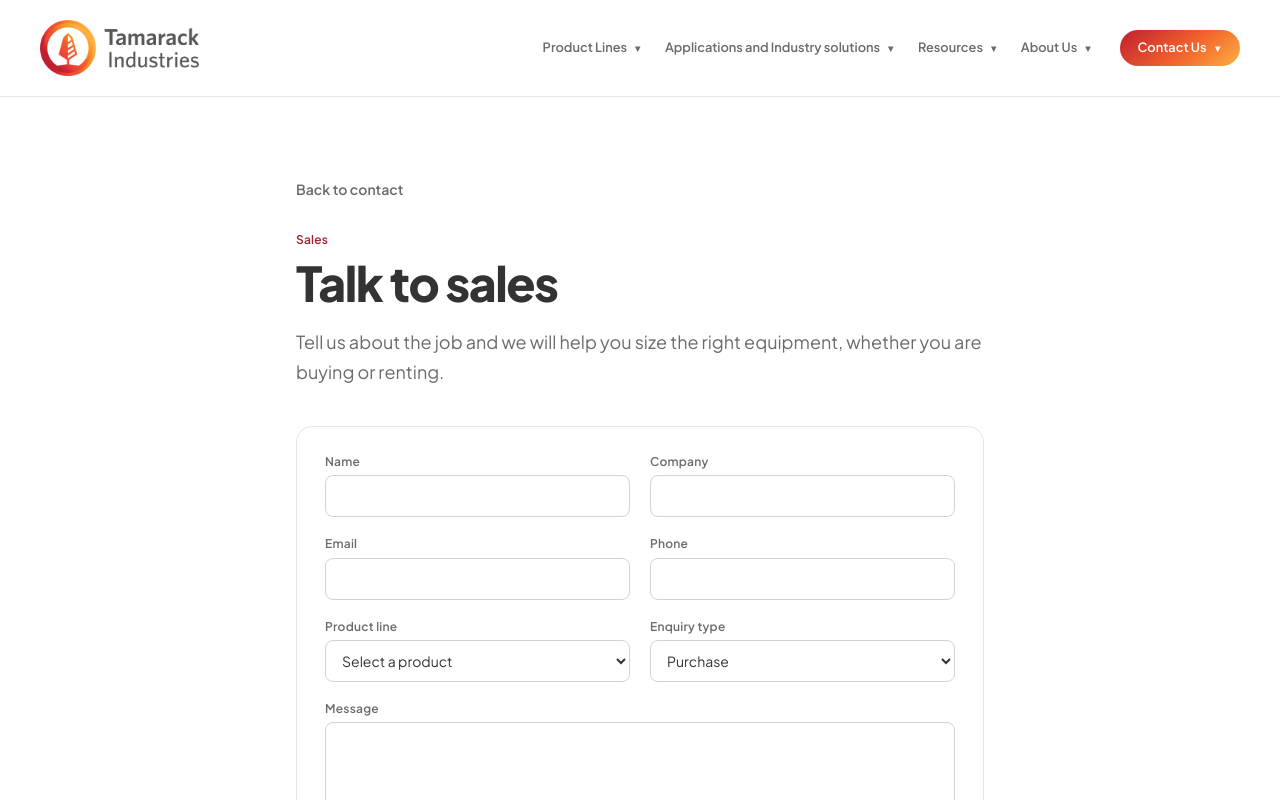
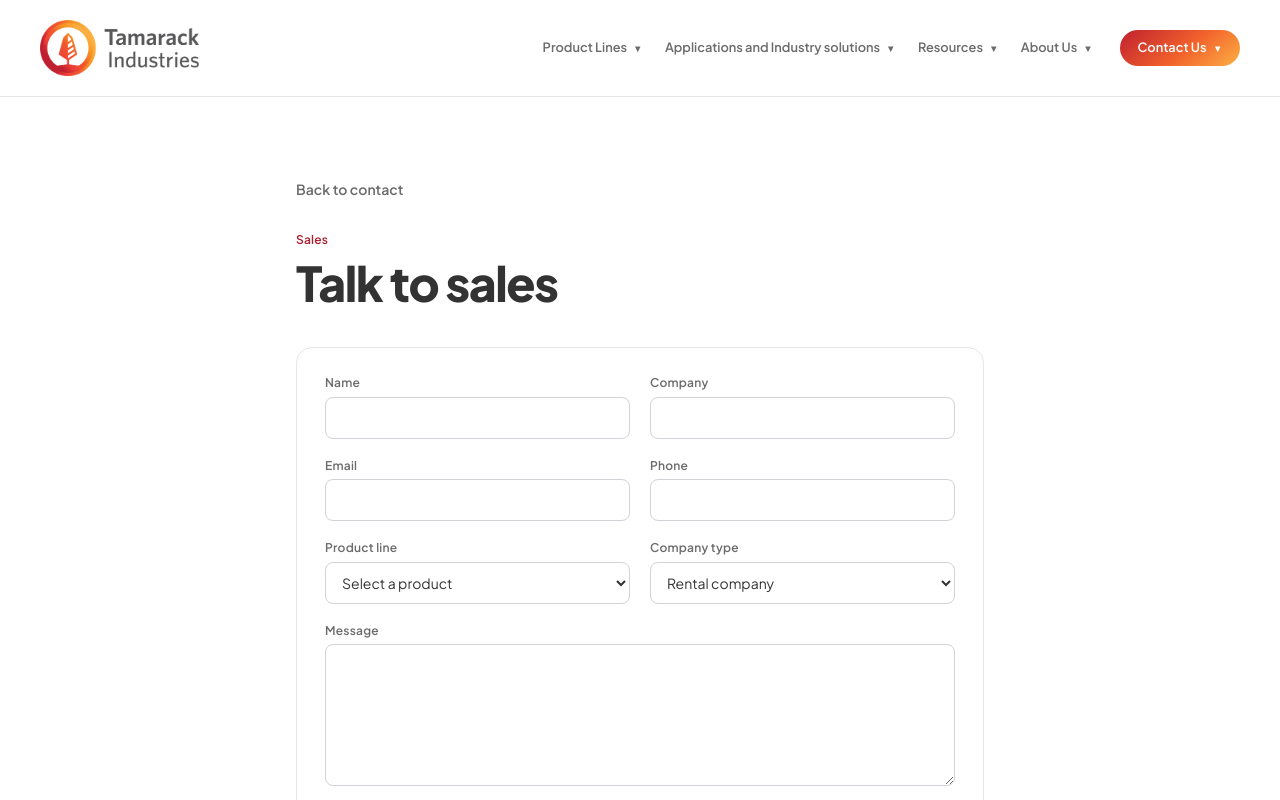
Before and after one commit to ryan-mckee-64/tamarack-website, a Next.js app: page /contact/sales in a window 1280 px wide. Shown: the top 800 px of the page. Built offline with nearby package versions, Linux system fonts and the light colour scheme.

Commit message:
Pages 11-15 Changes

```diff
--- a/app/about/share-your-unit/page.tsx
+++ b/app/about/share-your-unit/page.tsx
@@ -3,7 +3,7 @@ import type { Metadata } from "next";
 import ShareYourUnitForm from "@/components/about/ShareYourUnitForm";
 
 export const metadata: Metadata = {
-  title: "Send Us a Picture of Your Unit | Tamarack Industries",
+  title: "Jobsite Photo Submission | Tamarack Industries",
   description:
     "Send our marketing team a photo of your Tamarack machine on the job.",
 };
@@ -22,13 +22,12 @@ export default function ShareYourUnitPage() {
 
           <p className="tech-label mt-8 text-[color:var(--ember)]">About us</p>
           <h1 className="font-display mt-3 text-4xl font-extrabold tracking-[-0.03em] text-[color:var(--ink)] sm:text-5xl">
-            Send us a picture of your unit
+            Jobsite photo submission
           </h1>
           <hr className="brand-rule mt-6 w-24" />
           <p className="mt-6 text-lg leading-relaxed text-[color:var(--ink-dim)]">
-            We like seeing where our machines end up. Send our marketing team a
-            photo of yours on the job and we will send you something from
-            Tamarack.
+            Send us a photo of your Tamarack equipment on the job and we&apos;ll
+            send you something from us!
           </p>
         </div>
       </section>
--- a/app/contact/sales/page.tsx
+++ b/app/contact/sales/page.tsx
@@ -4,7 +4,7 @@ import ContactForm from "@/components/contact/ContactForm";
 
 export const metadata: Metadata = {
   title: "Contact Sales | Tamarack Industries",
-  description: "Pricing, availability, rentals and new equipment enquiries.",
+  description: "Pricing, availability, and product inquiries.",
 };
 
 export default function SalesPage() {
@@ -19,11 +19,6 @@ export default function SalesPage() {
         <h1 className="font-display mt-3 text-4xl font-extrabold tracking-[-0.03em] text-[color:var(--ink)] sm:text-5xl">
           Talk to sales
         </h1>
-        <p className="mt-5 text-lg leading-relaxed text-[color:var(--ink-dim)]">
-          Tell us about the job and we will help you size the right equipment,
-          whether you are buying or renting.
-        </p>
-
         <div className="mt-10">
           <ContactForm department="sales" />
         </div>
--- a/app/contact/support/page.tsx
+++ b/app/contact/support/page.tsx
@@ -19,12 +19,7 @@ export default function SupportPage() {
         <h1 className="font-display mt-3 text-4xl font-extrabold tracking-[-0.03em] text-[color:var(--ink)] sm:text-5xl">
           Service and parts
         </h1>
-        <p className="mt-5 text-lg leading-relaxed text-[color:var(--ink-dim)]">
-          Include your serial number and model year where you can. It lets our
-          team pull the right manual and parts list before they reply.
-        </p>
-
-        <div className="mt-6 rounded-xl border border-[color:var(--line)] bg-[var(--surface)] p-5">
+        <div className="mt-8 rounded-xlborder border-[color:var(--line)] bg-[var(--surface)] p-5">
           <p className="text-sm leading-relaxed text-[color:var(--ink-dim)]">
             Looking for a manual or parts diagram?{" "}
             <Link href="/manuals" className="font-semibold text-[color:var(--orange)] underline underline-offset-4">
--- a/components/contact/ContactForm.tsx
+++ b/components/contact/ContactForm.tsx
@@ -25,7 +25,11 @@ export default function ContactForm({ department }: { department: Dept }) {
   const [product, setProduct] = useState("");
   const [modelYear, setModelYear] = useState("");
   const [serial, setSerial] = useState("");
-  const [enquiryType, setEnquiryType] = useState(isSales ? "Purchase" : "Service");
+  // Sales asks what kind of outfit you are; support asks what the enquiry is
+  // about. Two different questions, so two pieces of state rather than one
+  // field that means something different depending on the department.
+  const [companyType, setCompanyType] = useState("Rental company");
+  const [inquiryType, setInquiryType] = useState("Service");
   const [message, setMessage] = useState("");
 
   const valid = name.trim() !== "" && userEmail.trim() !== "" && message.trim() !== "";
@@ -43,10 +47,12 @@ export default function ContactForm({ department }: { department: Dept }) {
       body += "Model year: " + (modelYear || "Not provided") + "\n";
       body += "Serial number: " + (serial || "Not provided") + "\n";
     }
-    body += "Enquiry type: " + enquiryType + "\n\n";
+    body += isSales
+      ? "Company type: " + companyType + "\n\n"
+      : "Inquiry type: " + inquiryType + "\n\n";
     body += message;
 
-    const subject = (isSales ? "Sales" : "Support") + " enquiry from " + name;
+    const subject = (isSales ? "Sales" : "Support") + " inquiry from " + name;
 
     window.location.href =
       "mailto:" + email +
@@ -147,22 +153,41 @@ export default function ContactForm({ department }: { department: Dept }) {
         </div>
 
         <div>
-          <label htmlFor="enquiryType" className={labelClass}>Enquiry type</label>
-          <select
-            id="enquiryType"
-            value={enquiryType}
-            onChange={(e) => setEnquiryType(e.target.value)}
-            className={inputClass}
-          >
-            {isSales && <option>Purchase</option>}
-            {isSales && <option>Rental</option>}
-            {isSales && <option>Pricing and availability</option>}
-            {isSales && <option>Dealer enquiry</option>}
-            {!isSales && <option>Service</option>}
-            {!isSales && <option>Parts order</option>}
-            {!isSales && <option>Troubleshooting</option>}
-            {!isSales && <option>Warranty</option>}
-          </select>
+          {isSales ? (
+            <>
+              <label htmlFor="companyType" className={labelClass}>
+                Company type
+              </label>
+              <select
+                id="companyType"
+                value={companyType}
+                onChange={(e) => setCompanyType(e.target.value)}
+                className={inputClass}
+              >
+                <option>Rental company</option>
+                <option>Dealer</option>
+                <option>Contractor</option>
+                <option>Other</option>
+              </select>
+            </>
+          ) : (
+            <>
+              <label htmlFor="inquiryType" className={labelClass}>
+                Inquiry type
+              </label>
+              <select
+                id="inquiryType"
+                value={inquiryType}
+                onChange={(e) => setInquiryType(e.target.value)}
+                className={inputClass}
+              >
+                <option>Service</option>
+                <option>Parts order</option>
+                <option>Troubleshooting</option>
+                <option>Warranty</option>
+              </select>
+            </>
+          )}
         </div>
 
         {!isSales && (
@@ -209,7 +234,7 @@ export default function ContactForm({ department }: { department: Dept }) {
         disabled={!valid}
         className="brand-gradient mt-7 rounded-full px-8 py-3 text-sm font-semibold text-white transition-opacity hover:opacity-90 disabled:cursor-not-allowed disabled:opacity-40"
       >
-        Send enquiry
+        Send inquiry
       </button>
     </form>
   );
--- a/components/layout/Header.tsx
+++ b/components/layout/Header.tsx
@@ -367,13 +367,6 @@ export default function Header() {
             </Link>
           ))}
 
-          <Link
-            href="/portal/login"
-            onClick={() => setOpen(false)}
-            className="block border-b border-[color:var(--line)] py-3 text-sm font-semibold text-[color:var(--ink-dim)]"
-          >
-            Customer Portal
-          </Link>
 
           <div className="mt-5 space-y-3">
             <Link
--- a/lib/about/actions.ts
+++ b/lib/about/actions.ts
@@ -11,7 +11,7 @@ import { createClient } from "@/lib/supabase/server";
 
 // Note: a "use server" file may only export async functions, so any constant
 // here has to stay module-local — exporting one breaks every export in the
-// file. The marketing address lives in the notification block below.
+// file. The notification address lives in the block at the end.
 
 const MAX_PHOTOS = 6;
 
@@ -68,7 +68,7 @@ export async function submitUnitPhotos(input: {
   // place this becomes:
   //
   //   await sendMail({
-  //     to: "Marketing@tamarack-ind.com",
+    //     to: "sklassen@tamarack-ind.com",
   //     replyTo: text(input.email) ?? undefined,
   //     subject: `Unit photos from ${company}`,
   //     text: [`${name} at ${company}`, ...paths].join("\n"),
--- a/lib/model-comparisons.ts
+++ b/lib/model-comparisons.ts
@@ -33,12 +33,12 @@ export type ModelComparison = {
 
 export const modelComparisons: ModelComparison[] = [
   {
-    slug: "heat-king",
+    slug: "glycol-heaters",
     lineSlug: "heat-king",
-    title: "Heat King",
+    title: "Glycol heaters",
     summary:
-      "Glycol ground thaw and heating units. Coverage figures are maximums under typical conditions.",
-    models: ["HK 150", "HK 300", "HK 600"],
+      "Mobile glycol heating units across the Heat King and Thawzall lines. Coverage figures are maximums under typical conditions.",
+    models: ["HK 150", "HK 300", "HK 600", "TCH 250"],
     rows: [
       {
         label: "Heater capacity",
@@ -46,6 +46,7 @@ export const modelComparisons: ModelComparison[] = [
           { value: "150,000 BTU/hr" },
           { value: "300,000 BTU/hr" },
           { value: "600,000 BTU/hr" },
+          { value: "280,000 BTU/hr" },
         ],
       },
       {
@@ -54,6 +55,7 @@ export const modelComparisons: ModelComparison[] = [
           { value: "5,600 ft²" },
           { value: "11,200 ft²" },
           { value: "22,400 ft²" },
+          { value: "12,000 ft²" },
         ],
       },
       {
@@ -62,6 +64,7 @@ export const modelComparisons: ModelComparison[] = [
           { value: "2,800 ft²" },
           { value: "5,600 ft²" },
           { value: "11,200 ft²" },
+          { value: "6,000 ft²" },
         ],
       },
       {
@@ -70,6 +73,7 @@ export const modelComparisons: ModelComparison[] = [
           { value: "6,200 ft²" },
           { value: "12,000 ft²" },
           { value: "15,000 ft²" },
+          { value: "12,000 ft²" },
         ],
       },
       {
@@ -81,6 +85,7 @@ export const modelComparisons: ModelComparison[] = [
           },
           { value: "4 × 700 ft hoses" },
           { value: "8 × 700 ft hoses" },
+          { value: "5 × 600 ft hoses" },
         ],
       },
       {
@@ -89,6 +94,7 @@ export const modelComparisons: ModelComparison[] = [
           { value: "50+ hr" },
           { value: "Up to 120 hr" },
           { value: "Up to 60 hr" },
+          { value: "Up to 100 hr" },
         ],
       },
     ],
```
